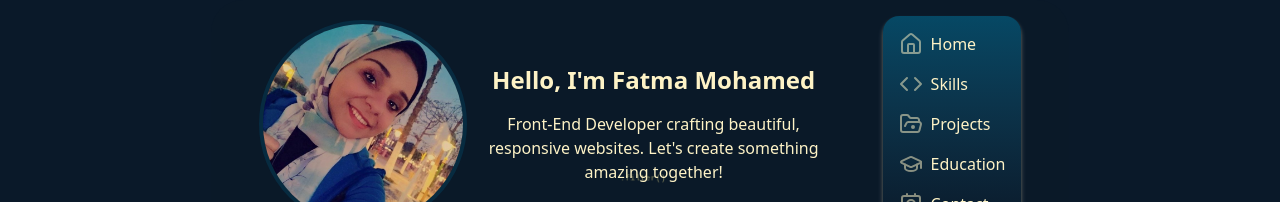
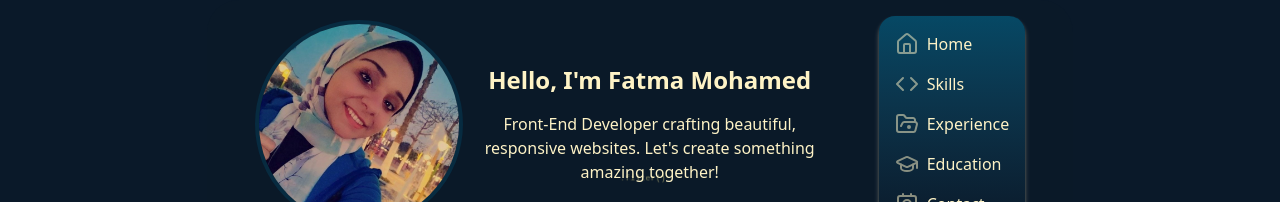
Before and after one commit to fatma-mohamed99/Portfolio, a React (Vite) app: page / in a window 1280 px wide. Shown: the top 202 px of the page. Built offline with nearby package versions, Linux system fonts and the light colour scheme.

Commit message:
edit/experience

```diff
--- a/src/components/Sidebar.jsx
+++ b/src/components/Sidebar.jsx
@@ -16,7 +16,7 @@ const Sidebar = () => {
     const navItems = [
         { icon: House, label: 'Home', sectionId: 'hero' },
         { icon: Code, label: 'Skills', sectionId: 'skills' },
-        { icon: FolderOpenDot, label: 'Projects', sectionId: 'projects' },
+        { icon: FolderOpenDot, label: 'Experience', sectionId: 'Experience' },
         { icon: GraduationCap, label: 'Education', sectionId: 'education' },
         { icon: ContactRound, label: 'Contact', sectionId: 'contact' }
     ];
```
